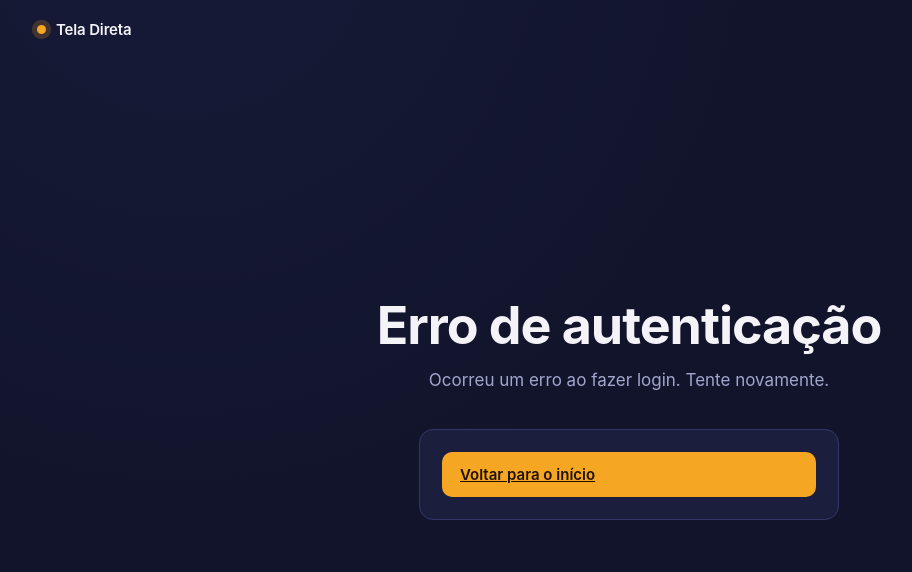
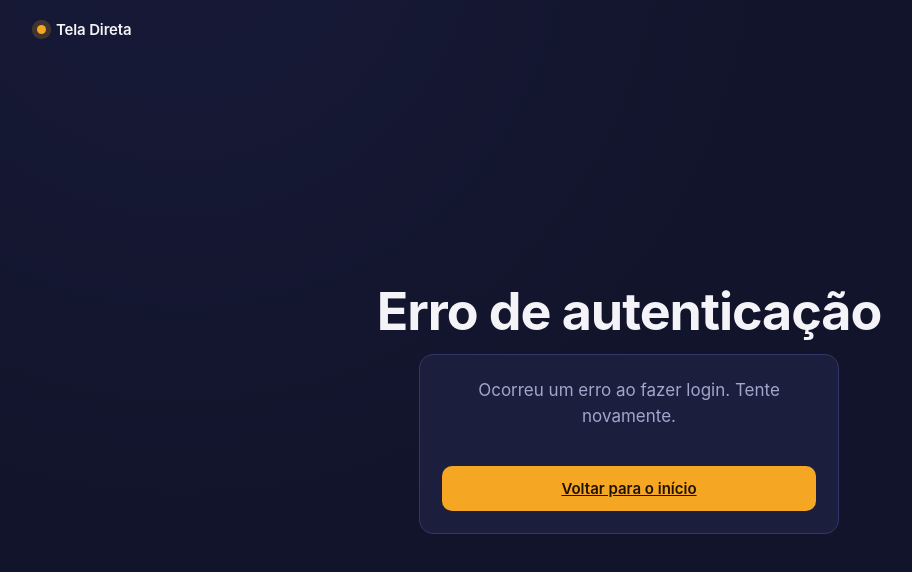
Before and after one commit to willian14551/tela-direta, a Next.js app: page /auth/error in a window 1280 px wide. Shown: the top 572 px of the page, without its empty margins (11-923 px from the left). Built offline with nearby package versions, Linux system fonts and the light colour scheme.

Commit message:
Corrige caminho das paginas de auth

```diff
--- a/app/auth/error/page.tsx
+++ b/app/auth/error/page.tsx
@@ -1,10 +1,27 @@
 "use client";
+
+import { Suspense } from "react";
 import { useSearchParams } from "next/navigation";
 
-export default function AuthError() {
+function ErrorContent() {
   const searchParams = useSearchParams();
   const error = searchParams.get("error");
 
+  return (
+    <div className="panel">
+      <p className="lede" style={{ textAlign: "center", marginBottom: 20 }}>
+        {error === "AccessDenied"
+          ? "Você não tem permissão para acessar este site. Apenas membros do servidor do Discord podem entrar."
+          : "Ocorreu um erro ao fazer login. Tente novamente."}
+      </p>
+      <a href="/" className="btn btn-primary" style={{ textAlign: "center" }}>
+        Voltar para o início
+      </a>
+    </div>
+  );
+}
+
+export default function AuthError() {
   return (
     <div className="page">
       <header className="top-bar">
@@ -15,16 +32,9 @@ export default function AuthError() {
       </header>
       <main className="hero">
         <h1>Erro de autenticação</h1>
-        <p className="lede">
-          {error === "AccessDenied"
-            ? "Você não tem permissão para acessar este site. Apenas membros do servidor do Discord podem entrar."
-            : "Ocorreu um erro ao fazer login. Tente novamente."}
-        </p>
-        <div className="panel">
-          <a href="/" className="btn btn-primary">
-            Voltar para o início
-          </a>
-        </div>
+        <Suspense fallback={<div className="panel"><p>Carregando...</p></div>}>
+          <ErrorContent />
+        </Suspense>
       </main>
     </div>
   );
```
Also changed, not shown: app/auth/signin/page.tsx (+30 -19 lines).
